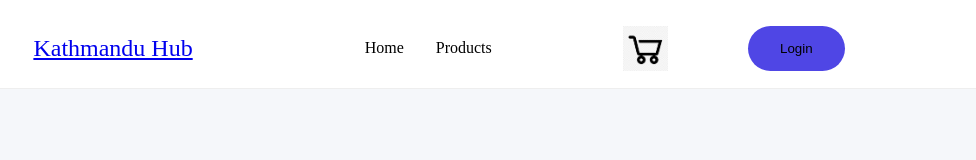
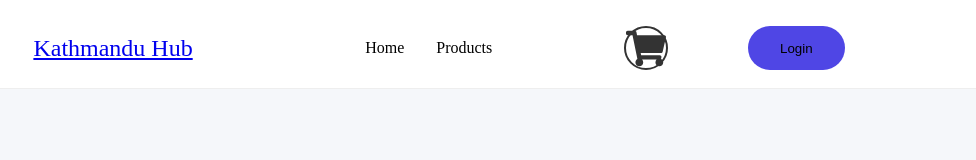
Before and after one commit to Subin-hubs/React-Ecommerce, a React (Vite) app: page / in a window 1280 px wide. Shown: the top 160 px of the page, without its empty margins (101-1077 px from the left). Built offline with nearby package versions, Linux system fonts and the light colour scheme.

Commit message:
CHANGES IN ICONS

```diff
--- a/package.json
+++ b/package.json
@@ -13,6 +13,7 @@
     "firebase": "^12.8.0",
     "react": "^19.2.0",
     "react-dom": "^19.2.0",
+    "react-icons": "^5.5.0",
     "react-router-dom": "^7.13.0"
   },
   "devDependencies": {
--- a/src/components/CSS/Navbar.css
+++ b/src/components/CSS/Navbar.css
@@ -158,3 +158,49 @@ nav::after {
         opacity: 1;
     }
 }
+
+.cart-link {
+    position: relative;
+    display: inline-flex;
+    align-items: center;
+    justify-content: center;
+    width: 40px;
+    /* adjust size */
+    height: 40px;
+    border: 2px solid #333;
+    /* just border */
+    border-radius: 50%;
+    /* make it circular */
+    background: transparent;
+    /* no dark background */
+    color: #333;
+    /* icon color */
+    text-decoration: none;
+    transition: all 0.2s ease;
+}
+
+.cart-link:hover {
+    background: #f0f0f0;
+    /* optional hover effect */
+}
+
+.cart-icon {
+    pointer-events: none;
+    /* so badge click works properly */
+}
+
+.cart-badge {
+    position: absolute;
+    top: -5px;
+    right: -5px;
+    background: red;
+    color: white;
+    font-size: 12px;
+    font-weight: bold;
+    width: 18px;
+    height: 18px;
+    display: flex;
+    align-items: center;
+    justify-content: center;
+    border-radius: 50%;
+}
--- a/src/components/Navbar.jsx
+++ b/src/components/Navbar.jsx
@@ -1,8 +1,9 @@
 import React, { useContext, useState } from 'react'
 import { Link } from 'react-router-dom'
 import "./CSS/Navbar.css"
-import image from "../assets/cart.png"
+// import image from "../assets/cart.png"  <-- Remove this
 import { CartContext } from '../context/CartContext'
+import { FaShoppingCart } from 'react-icons/fa' // <- Cart icon
 
 // Import the auth components
 import LoginPage from "../auth/LoginPage"
@@ -28,10 +29,11 @@ export default function Navbar() {
                 </div>
                 <div className="right-links">
                     <div className="cart-icon-wrapper">
-                        <Link to="/cart">
-                            <img src={image} alt="Cart" className="cart-icon" />
+                        <Link to="/cart" className="cart-link">
+                            <FaShoppingCart className="cart-icon" size={24} />
                             {cart.length > 0 && <span className="cart-badge">{cart.length}</span>}
                         </Link>
+
                     </div>
 
                     {/* Trigger Login Modal instead of navigating */}
```
Also changed, not shown: 1 other file (tests, documents, lock files or other folders).
